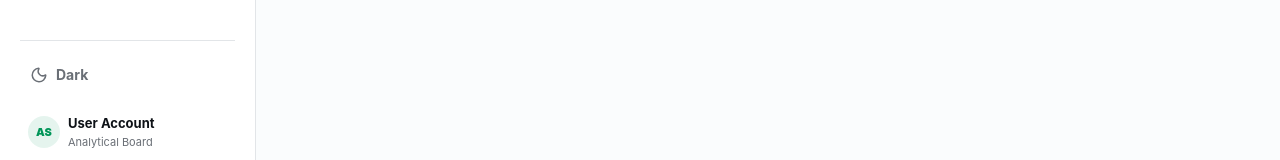
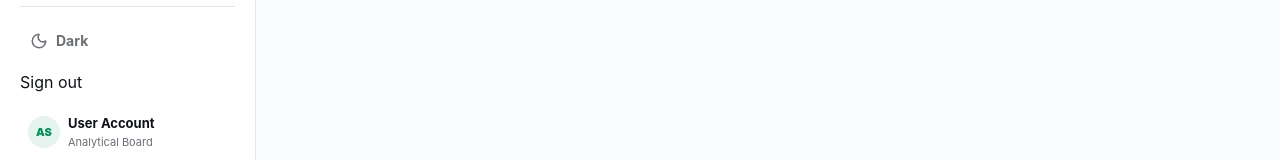
Before and after one commit to pandu20042004/esa-ai, a Next.js app: page / in a window 1280 px wide. Shown: the part 620-780 px from the top of the page. Built offline with nearby package versions, Linux system fonts and the light colour scheme.

Commit message:
feat(auth): add logout button to sidebar

```diff
--- /dev/null
+++ b/src/app/api/auth/logout/route.ts
@@ -0,0 +1,10 @@
+import { redirect } from "next/navigation";
+import { createSupabaseServerClient } from "@/lib/supabase/server";
+
+export async function POST() {
+  const supabase = await createSupabaseServerClient();
+  if (supabase) {
+    await supabase.auth.signOut();
+  }
+  redirect("/login");
+}
--- a/src/components/esai/EsaiPremiumApp.tsx
+++ b/src/components/esai/EsaiPremiumApp.tsx
@@ -206,6 +206,11 @@ function Sidebar(props: {
           {props.darkMode ? <Sun size={18} /> : <Moon size={18} />}
           {!props.collapsed ? <span>{props.darkMode ? "Light" : "Dark"}</span> : null}
         </button>
+        <form action="/api/auth/logout" method="post" className="sidebar-logout-form">
+          <button type="submit" className="sidebar-logout-button" title="Sign out">
+            Sign out
+          </button>
+        </form>
         <button className={`profile-button ${props.activeScreen === "profile" ? "active" : ""}`} onClick={() => props.onOpenScreen("profile")}>
           <span className="avatar">AS</span>
           {!props.collapsed ? <span><strong>User Account</strong><small>Analytical Board</small></span> : null}
```
